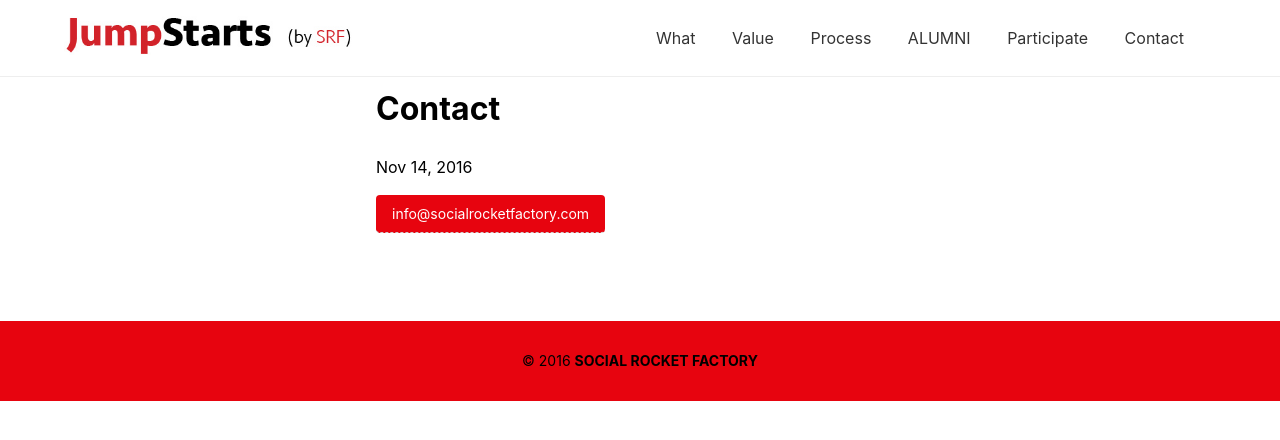
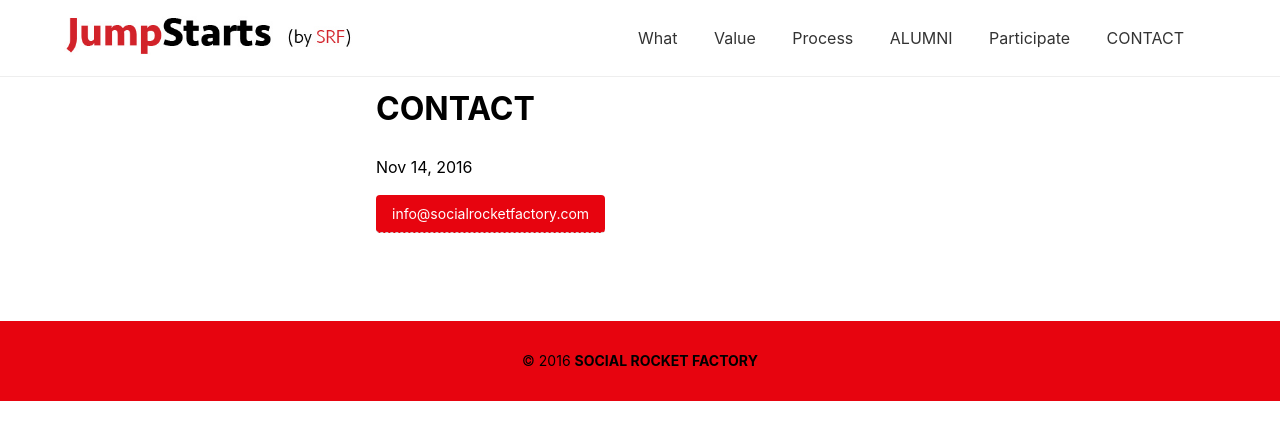
Before and after one commit to aaronergreen/jumpstarts, a Jekyll site: the page built from _about/contact.md, in a window 1280 px wide. Shown: the top 440 px of the page. Built offline with Jekyll 4.4.1, drawn with Linux system fonts in a browser that asks for light colours; some of the changed lines change nothing that is shown.

Commit message:
Update from Forestry.io - contact.md

```diff
--- a/_about/contact.md
+++ b/_about/contact.md
@@ -1,8 +1,6 @@
 ---
-title: Contact
+title: CONTACT
+date: '2016-11-14 14:35:02'
 order: 6
 ---
-
-
-
-<a href="mailto:info@socialrocketfactory.com" class="f6 link dim br2 ph3 pv2 mb2 dib white bg-dark-red link">info@socialrocketfactory.com</a>
+[info@socialrocketfactory.com](mailto:info@socialrocketfactory.com){:.f6 .link .dim .br2 .ph3 .pv2 .mb2 .dib .white .bg-dark-red .link}
```
